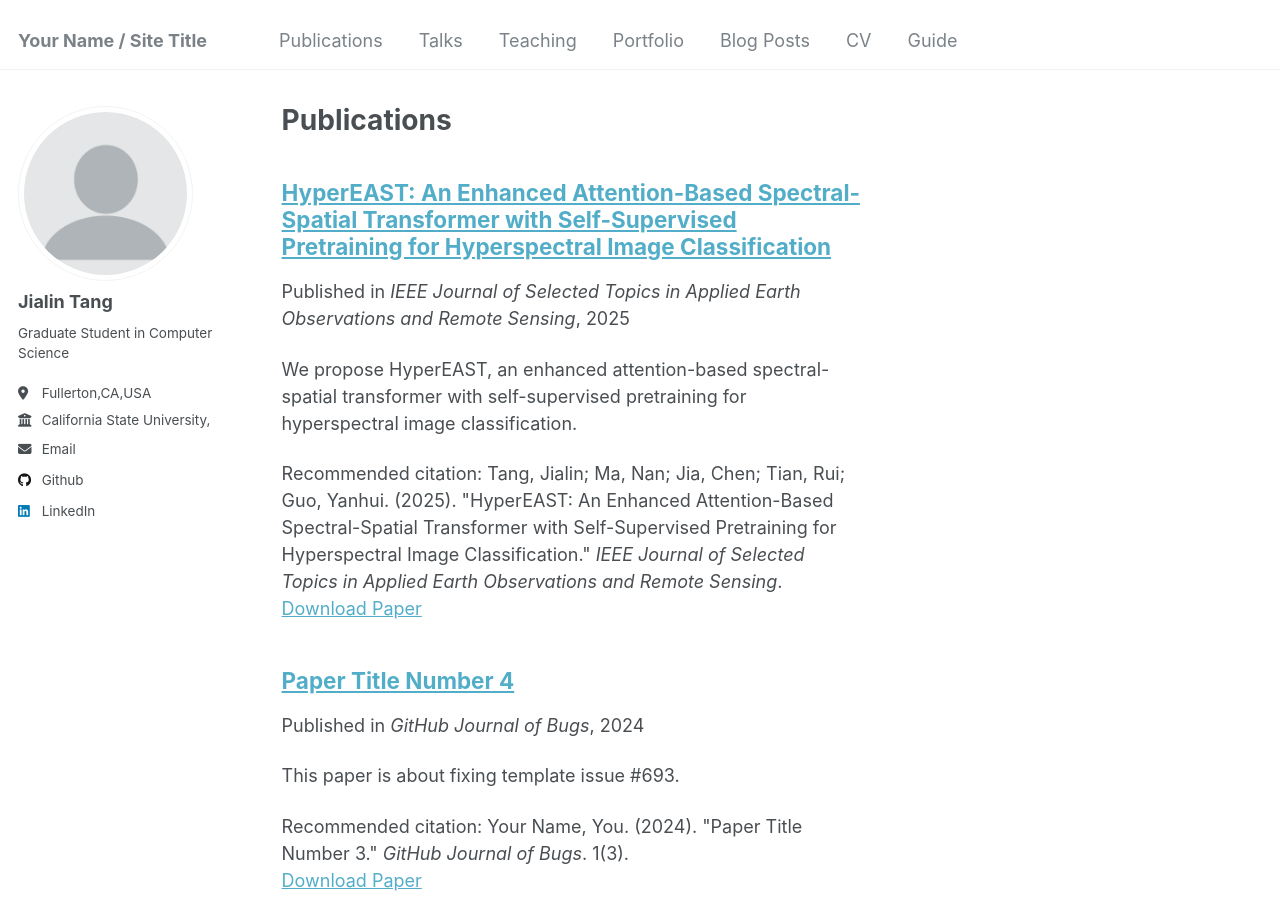
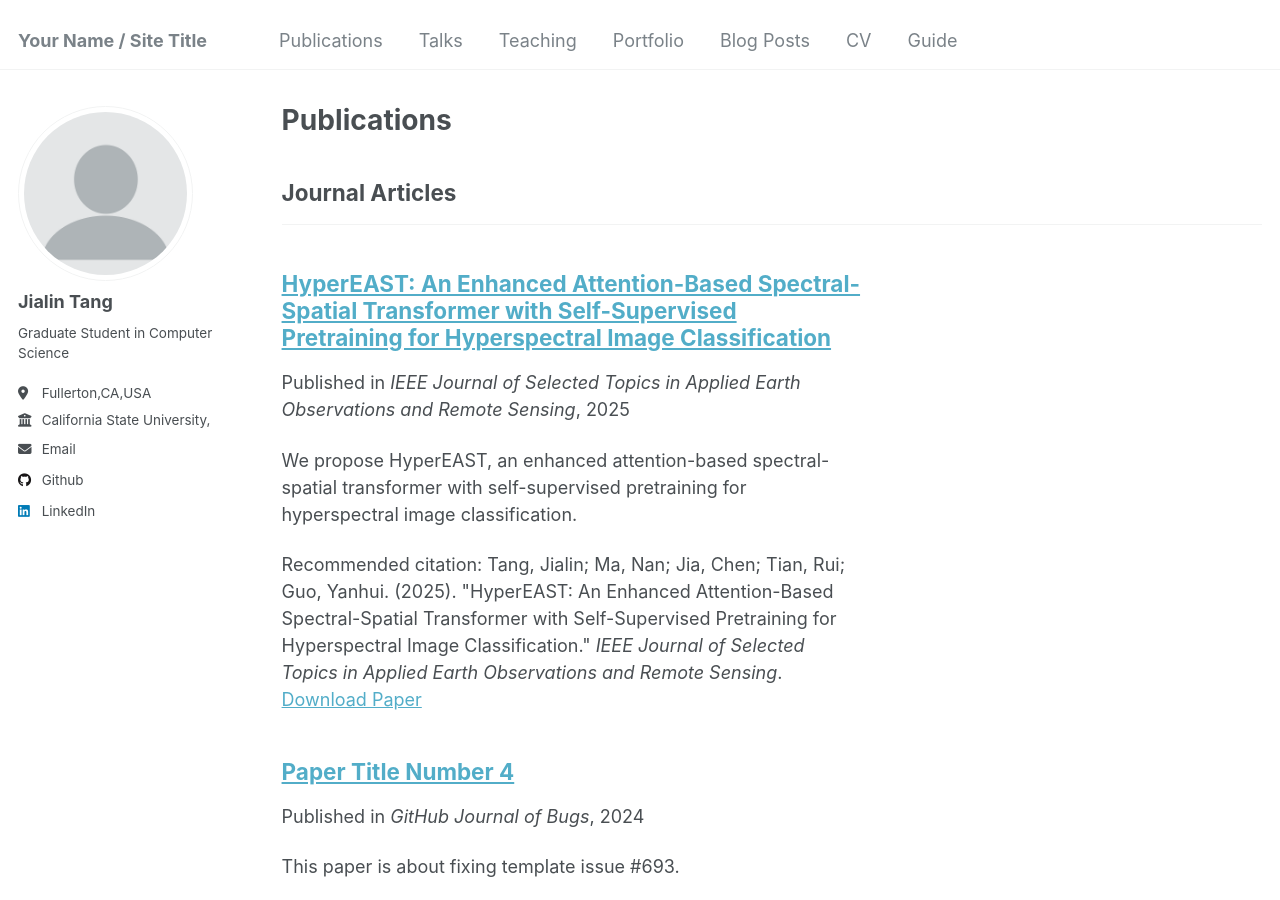
Before and after one commit to JaylenTang/jaylentang.github.io, a Jekyll site: the page built from _pages/publications.html, in a window 1280 px wide and 900 px high. Built offline with Jekyll 4.4.1, drawn with Linux system fonts in a browser that asks for light colours.

Commit message:
style: only keep the first Journal Articles heading in Publications page

```diff
--- a/_pages/publications.html
+++ b/_pages/publications.html
@@ -4,9 +4,9 @@ permalink: /publications/
 title: "Publications"
 ---
 
-<!-- 删除 Journal Articles 标题和分割线 -->
+<h2>Journal Articles</h2>
+<hr />
 
-<!-- 下面保留自动遍历 publications 的逻辑 -->
 {% for post in site.publications reversed %}
   {% include archive-single.html %}
 {% endfor %}
```
